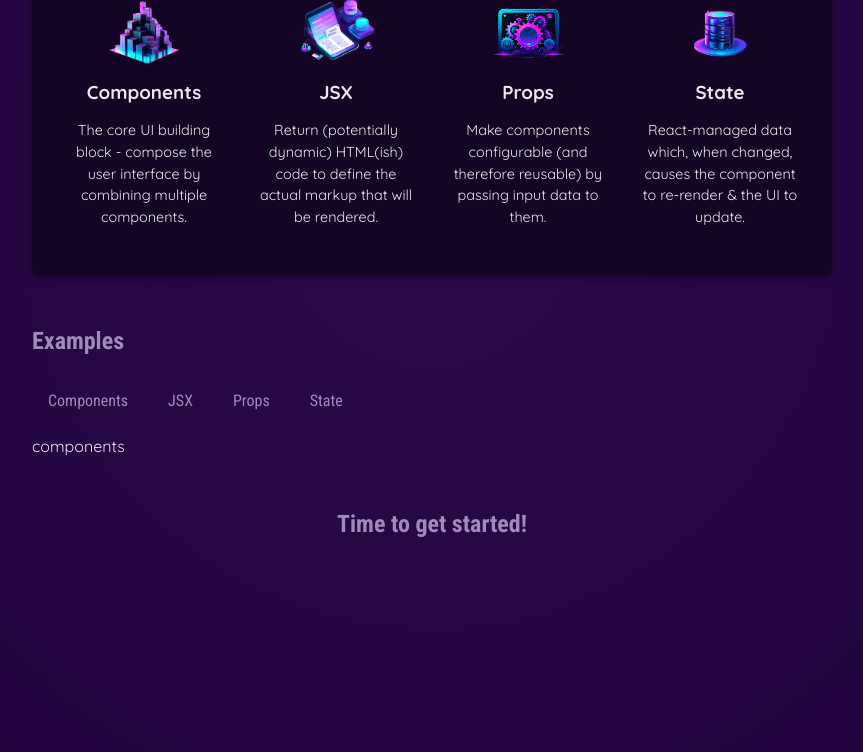
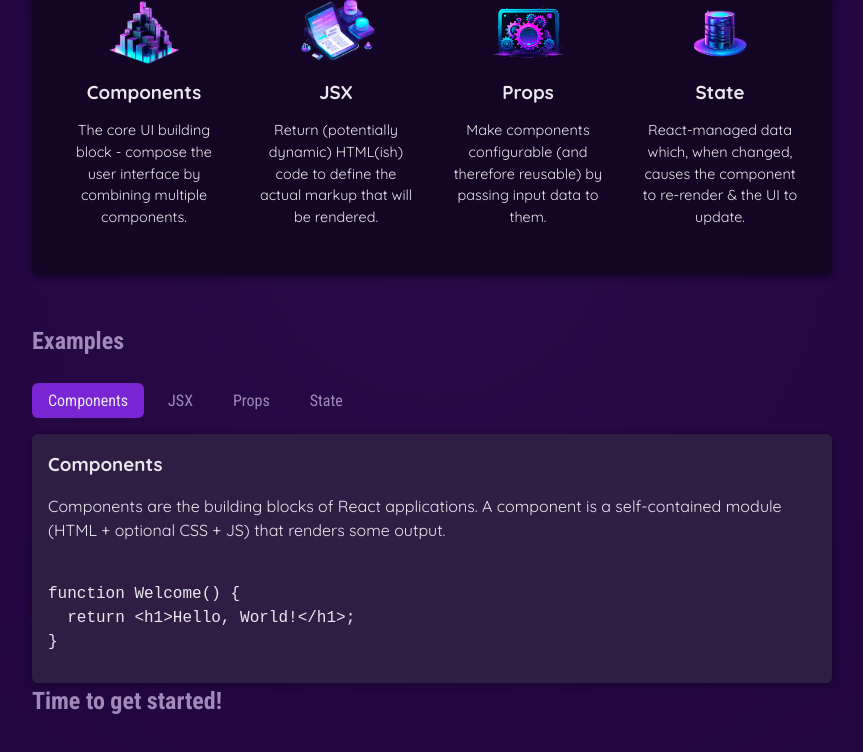
Before and after one commit to julionog96/react-essentials, a React (Vite) app: page / in a window 1280 px wide. Both pictures are taken after a click on the button "Components". Shown: the part 424-1176 px from the top of the page, without its empty margins (208-1071 px from the left). Built offline with nearby package versions, Linux system fonts and the light colour scheme.

Commit message:
separating features in files

```diff
--- a/src/App.jsx
+++ b/src/App.jsx
@@ -1,44 +1,18 @@
-import { useState } from 'react';
+import Header from './components/Header/Header.jsx';
+import CoreConcepts from './components/CoreConcepts.jsx';
+import Examples from './components/Examples.jsx';
 
-import { CORE_CONCEPTS } from './data.js'
-import Header from './components/Header/Header.jsx';
-import CoreConcept from './components/CoreConcept.jsx';
-import TabButton from './components/TabButton.jsx';
 
 function App() {
-  const [ selectedTopic, setSelectedTopic ] = useState('Please click a button');
-
-  function handleSelect(selectedButton) {
-    // selectedButton => 'components', 'JSX', 'props', 'state'
-    setSelectedTopic(selectedButton);
-}
 
   return (
-    <div>
+    <>
       <Header />
       <main>
-        <section id="core-concepts">
-          <h2>Core Concepts</h2>
-          <ul>
-            <CoreConcept {...CORE_CONCEPTS[0]} />
-            <CoreConcept {...CORE_CONCEPTS[1]} />
-            <CoreConcept {...CORE_CONCEPTS[2]} />
-            <CoreConcept {...CORE_CONCEPTS[3]} />
-          </ul>
-        </section>
-        <section id="examples">
-          <h2>Examples</h2>
-          <menu>
-            <TabButton onSelect={() => handleSelect('components')}>Components</TabButton>
-            <TabButton onSelect={() => handleSelect('jsx')}>JSX</TabButton>
-            <TabButton onSelect={() => handleSelect('props')}>Props</TabButton>
-            <TabButton onSelect={() => handleSelect('components')}>State</TabButton>
-          </menu>
-          {selectedTopic}
-        </section>
-        <h2>Time to get started!</h2>
+        <CoreConcepts />
+        <Examples />
       </main>
-    </div>
+    </>
   );
 }
 
--- /dev/null
+++ b/src/components/CoreConcepts.jsx
@@ -0,0 +1,16 @@
+import CoreConcept from "./CoreConcept"
+import { CORE_CONCEPTS } from "../data"
+
+
+export default function CoreConcepts() {
+    return (
+        <section id="core-concepts">
+            <h2>Core Concepts</h2>
+            <ul>
+                {CORE_CONCEPTS.map((conceptItem) => (
+                    <CoreConcept key={conceptItem.title} {...conceptItem} />
+                ))}
+            </ul>
+        </section>
+    )
+}
--- /dev/null
+++ b/src/components/Examples.jsx
@@ -0,0 +1,37 @@
+import { useState } from 'react';
+import TabButton from './TabButton.jsx';
+import { EXAMPLES } from '../data.js';
+
+export default function Examples () {
+    const [selectedTopic, setSelectedTopic] = useState();
+
+    function handleSelect(selectedButton) {
+        // selectedButton => 'components', 'JSX', 'props', 'state'
+        setSelectedTopic(selectedButton);
+    }
+
+    return (
+        <section id="examples">
+            <h2>Examples</h2>
+            <menu>
+                <TabButton isSelected={selectedTopic === 'components'} onSelect={() => handleSelect('components')}>Components</TabButton>
+                <TabButton isSelected={selectedTopic === 'jsx'} onSelect={() => handleSelect('jsx')}>JSX</TabButton>
+                <TabButton isSelected={selectedTopic === 'props'} onSelect={() => handleSelect('props')}>Props</TabButton>
+                <TabButton isSelected={selectedTopic === 'state'} onSelect={() => handleSelect('state')}>State</TabButton>
+            </menu>
+            {!selectedTopic ?
+                <p>Please select a topic.</p> :
+                <div id="tab-content">
+                    <h3>{EXAMPLES[selectedTopic].title}</h3>
+                    <p>{EXAMPLES[selectedTopic].description}</p>
+                    <pre>
+                        <code>{EXAMPLES[selectedTopic].code}</code>
+                    </pre>
+                </div>
+            }
+            <h2>Time to get started!</h2>
+        </section>
+
+    )
+
+}
--- a/src/components/TabButton.jsx
+++ b/src/components/TabButton.jsx
@@ -1,7 +1,7 @@
-export default function TabButton({ children, onSelect }) {
+export default function TabButton({ children, onSelect, isSelected }) {
     return (
         <li>
-            <button onClick={onSelect}>{children}</button>
+            <button className={ isSelected ? "active" : undefined} onClick={onSelect}>{children}</button>
         </li>
     )
 }
--- a/src/data.js
+++ b/src/data.js
@@ -29,3 +29,55 @@
       'React-managed data which, when changed, causes the component to re-render & the UI to update.',
   },
 ];
+
+
+export const EXAMPLES = {
+  components: {
+    title: 'Components',
+    description:
+      'Components are the building blocks of React applications. A component is a self-contained module (HTML + optional CSS + JS) that renders some output.',
+    code: `
+function Welcome() {
+  return <h1>Hello, World!</h1>;
+}`,
+  },
+  jsx: {
+    title: 'JSX',
+    description:
+      'JSX is a syntax extension to JavaScript. It is similar to a template language, but it has full power of JavaScript (e.g., it may output dynamic content).',
+    code: `
+<div>
+  <h1>Welcome {userName}</h1>
+  <p>Time to learn React!</p>
+</div>`,
+  },
+  props: {
+    title: 'Props',
+    description:
+      'Components accept arbitrary inputs called props. They are like function arguments.',
+    code: `
+function Welcome(props) {
+  return <h1>Hello, {props.name}</h1>;
+}`,
+  },
+  state: {
+    title: 'State',
+    description:
+      'State allows React components to change their output over time in response to user actions, network responses, and anything else.',
+    code: `
+function Counter() {
+  const [isVisible, setIsVisible] = useState(false);
+
+  function handleClick() {
+    setIsVisible(true);
+  }
+
+  return (
+    <div>
+      <button onClick={handleClick}>Show Details</button>
+      {isVisible && <p>Amazing details!</p>}
+    </div>
+  );
+}`,
+  },
+};
```
